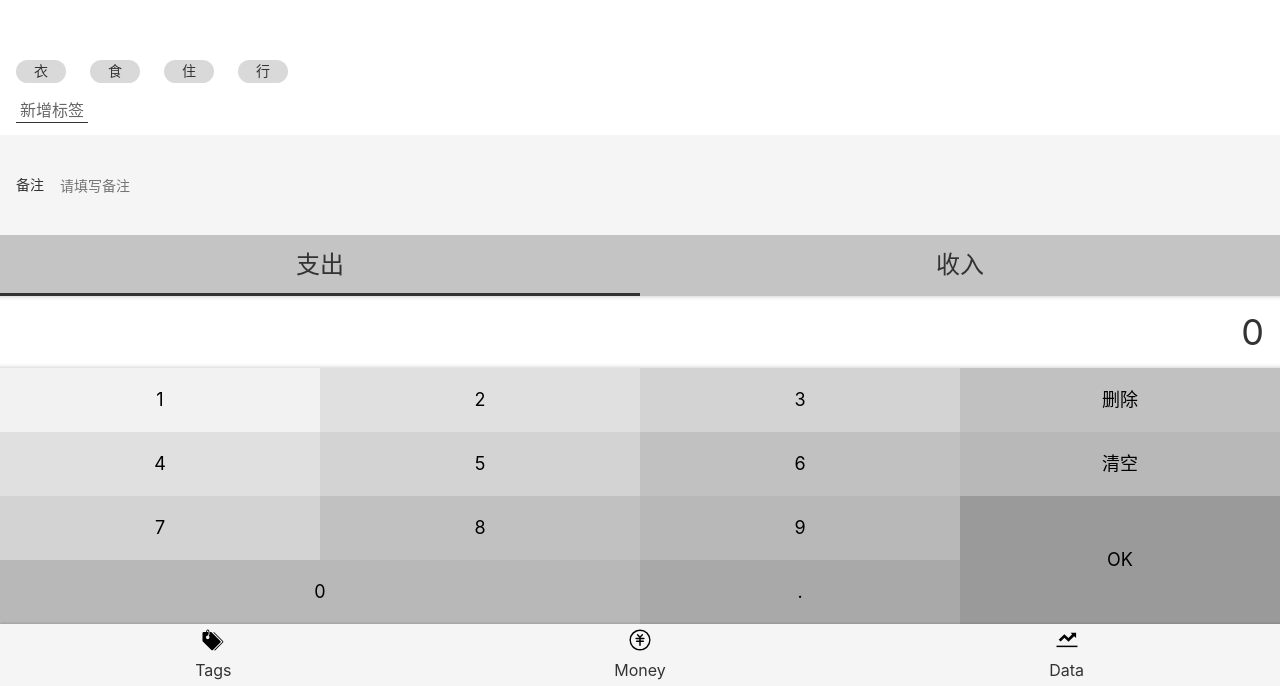
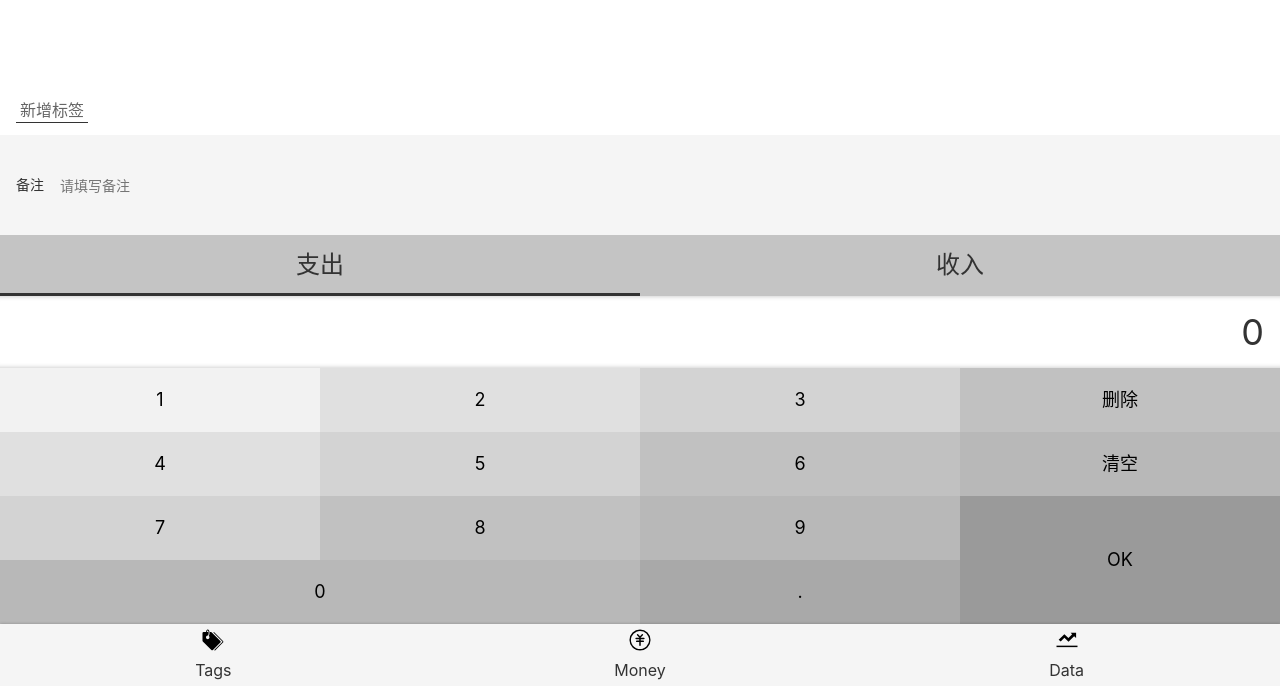
Before and after one commit to 91jzhu/Account, a React app: page / in a window 1280 px wide. Shown: the part 114-800 px from the top of the page. Built offline with nearby package versions, Linux system fonts and the light colour scheme.

Commit message:
tags 数据持久化

```diff
--- a/src/lib/createId.tsx
+++ b/src/lib/createId.tsx
@@ -1,5 +1,7 @@
-let id=0
+let id=JSON.parse(window.localStorage.getItem('id')||'0')
 const createId=()=>{
-    return ++id
+    id++
+    window.localStorage.setItem('id',id.toString())
+    return id
 }
 export {createId}
--- a/src/useTags.tsx
+++ b/src/useTags.tsx
@@ -1,14 +1,20 @@
-import {useState} from "react";
+import {useEffect, useState} from "react";
 import {createId} from "./lib/createId";
 
-const defaultTags=[
-        {id: createId(), name: '衣'},
-        {id: createId(), name: '食'},
-        {id: createId(), name: '住'},
-        {id: createId(), name: '行'}
-]
+// const defaultTags=[
+//         {id: createId(), name: '衣'},
+//         {id: createId(), name: '食'},
+//         {id: createId(), name: '住'},
+//         {id: createId(), name: '行'}
+// ]
 const useTags=()=>{
-    const [tags, setTags] = useState<{ id: number, name: string }[]>(defaultTags)
+    const [tags, setTags] = useState<{ id: number, name: string }[]>([])
+    useEffect(()=>{
+        setTags(JSON.parse(window.localStorage.getItem('tags')||"[]"))
+    },[])
+    useEffect(()=>{
+        window.localStorage.setItem('tags',JSON.stringify(tags))
+    },[tags])
     const findTag=(id:number)=> tags.filter(tag=>tag.id===id)[0]
     const findTagIndex=(id:number)=>{
         for(let i=0;i<tags.length;i++){
@@ -17,19 +23,17 @@ const useTags=()=>{
             }
         }
     }
+    const addTag = () => {
+        let tagName = window.prompt('请输入标签名');
+        (tagName&&!tagName.includes(" ")) && setTags([...tags, {id:createId(),name:tagName}])
+    }
     const updateTag=(id:number,obj:{name:string})=>{
-        const index=findTagIndex(id)
-        const tagsClone=JSON.parse(JSON.stringify(tags))
-        tagsClone.splice(index!,1,{id,name:obj.name})
-        setTags(tagsClone)
+        setTags(tags.map(tag=>tag.id===id?{id,name:obj.name}:tag))
     }
     const deleteTag=(id:number)=>{
-        const index=findTagIndex(id)
-        const tagsClone=JSON.parse(JSON.stringify(tags))
-        tagsClone.splice(index!,1)
-        setTags(tagsClone)
+        setTags(tags.filter(tag=>tag.id!==id))
     }
-    return {tags,setTags,findTag,updateTag,findTagIndex,deleteTag}
+    return {tags,setTags,findTag,updateTag,findTagIndex,deleteTag,addTag}
 }
 
 export {useTags}
--- a/src/views/Money/TagsSection.tsx
+++ b/src/views/Money/TagsSection.tsx
@@ -1,20 +1,14 @@
 import styled from "styled-components";
 import React from "react";
-import {createId} from "../../lib/createId";
 import {useTags} from "../../useTags";
-import {Button} from "../../components/Button";
 
 type Props={
     value:number[];
     onChange:(selected:number[])=>void;
 }
 const TagsSection: React.FunctionComponent<Props> = (props) => {
-    const {tags,setTags}=useTags()
+    const {tags,addTag}=useTags()
     const chosen=props.value
-    const onAddTag = () => {
-        let tagName = window.prompt('请输入标签名');
-        tagName && setTags([...tags, {id:createId(),name:tagName}])
-    }
     const toggle = (tagId: number) => {
         chosen.includes(tagId)?props.onChange(chosen.filter(t=>t!==tagId)):props.onChange([...chosen,tagId])
     }
@@ -27,7 +21,7 @@ const TagsSection: React.FunctionComponent<Props> = (props) => {
                         className={chosen.includes(tag.id)?"selected":""}>{tag.name}</li>
                 )}
             </ol>
-            <button onClick={onAddTag}>新增标签</button>
+            <button onClick={addTag}>新增标签</button>
         </Wrapper>
     )
 }
--- a/src/views/Tags.tsx
+++ b/src/views/Tags.tsx
@@ -8,7 +8,7 @@ import {Button} from "components/Button";
 import {Center} from "components/Center";
 
 function Tags() {
-    const {tags}=useTags()
+    const {tags,addTag}=useTags()
     return (
         <Layout>
             <TagList>
@@ -21,7 +21,7 @@ function Tags() {
                     </li>)}
             </TagList>
             <Center>
-                <Button>新增标签</Button>
+                <Button onClick={addTag}>新增标签</Button>
             </Center>
         </Layout>
     );
```
